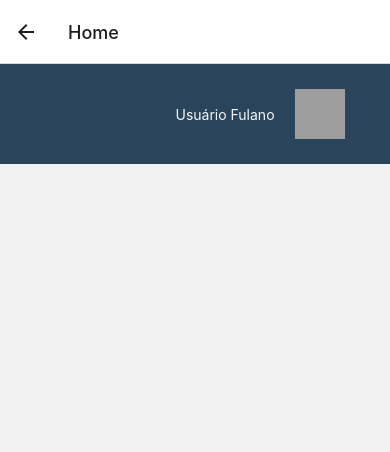
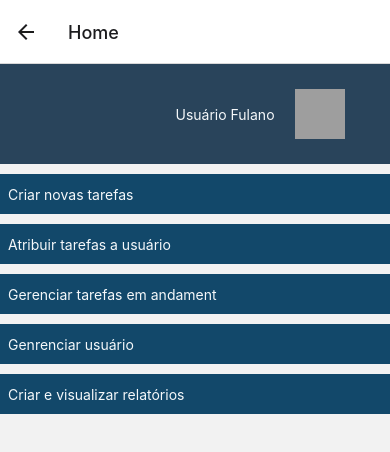
Before and after one commit to LucasLfs2004/PI_TaskManager, a React Native app: screen /Home in a window 390 px wide. Shown: the top 452 px of the page. Built offline with nearby package versions, Linux system fonts and the light colour scheme; grey boxes are pictures that could not be loaded.

Commit message:
BotãoGerenciamento

```diff
--- /dev/null
+++ b/src/components/BotaoGerenciamento.jsx
@@ -0,0 +1,24 @@
+import React from "react";
+import { TouchableOpacity, Text, StyleSheet } from "react-native";
+
+export default function BotaoGerenciamento(props){
+    return(
+        <TouchableOpacity style={styles.botao}>
+            <Text style={styles.texto}>{props.texto}</Text>
+        </TouchableOpacity>
+    )
+}
+
+const styles = StyleSheet.create({
+    botao:{
+        backgroundColor: '#12486A',
+        height: 40,
+        padding: 8,
+        alignItems: 'flex-start',
+        justifyContent: 'center',
+        marginTop: 10
+    },
+    texto:{
+        color: '#F5F8FA'
+    }
+})
--- a/src/screens/home/index.jsx
+++ b/src/screens/home/index.jsx
@@ -1,10 +1,16 @@
 import { SafeAreaView, StyleSheet, Text, View } from 'react-native';
 import Header from '../../components/Header';
+import BotaoGerenciamento from '../../components/BotaoGerenciamento';
 
 const Home = () => {
   return (
       <View>
         <Header/>
+        <BotaoGerenciamento texto='Criar novas tarefas'/>
+        <BotaoGerenciamento texto='Atribuir tarefas a usuário'/>
+        <BotaoGerenciamento texto='Gerenciar tarefas em andament'/>
+        <BotaoGerenciamento texto='Genrenciar usuário'/>
+        <BotaoGerenciamento texto='Criar e visualizar relatórios'/>
       </View>
   );
 };
```
